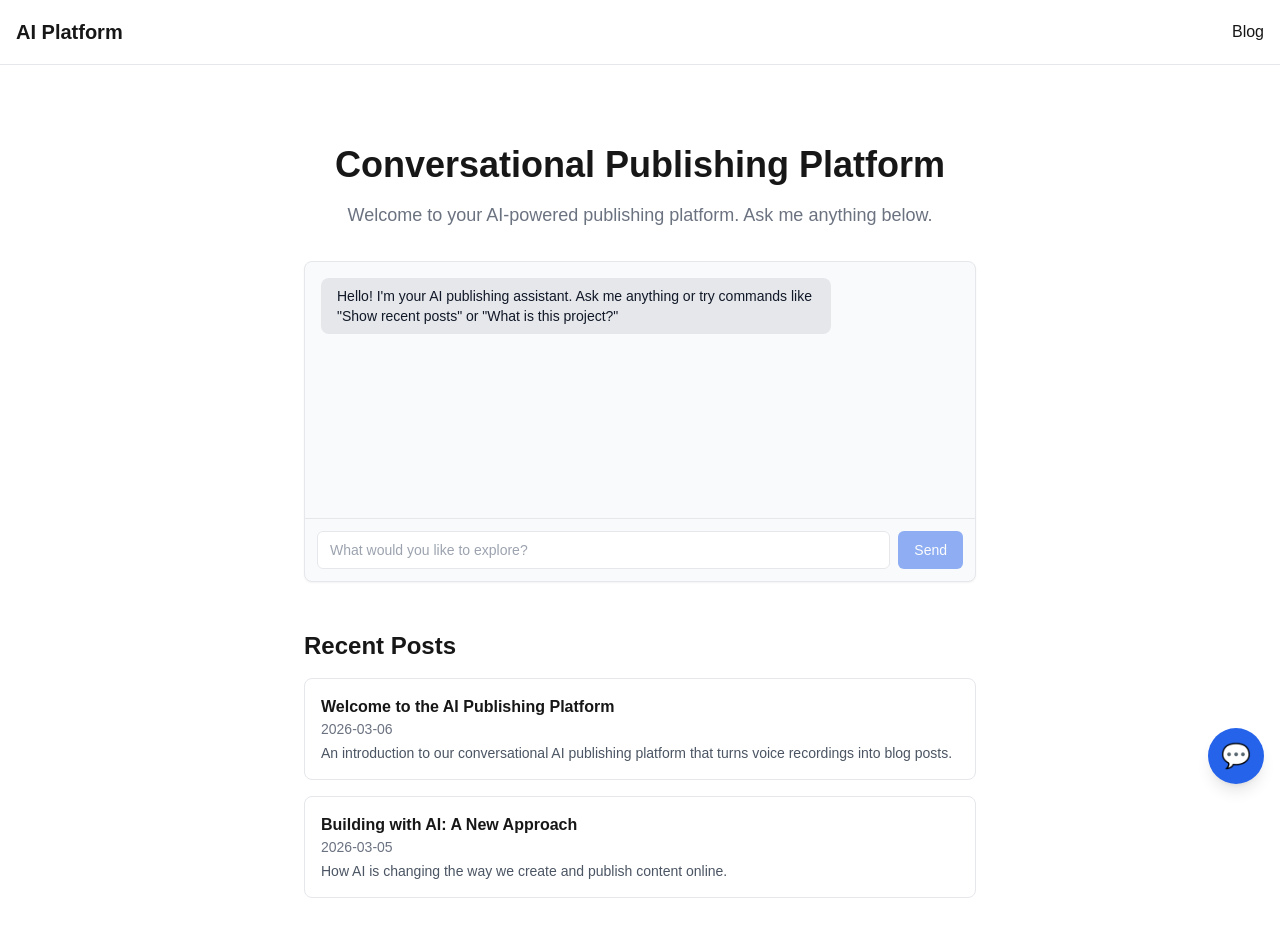
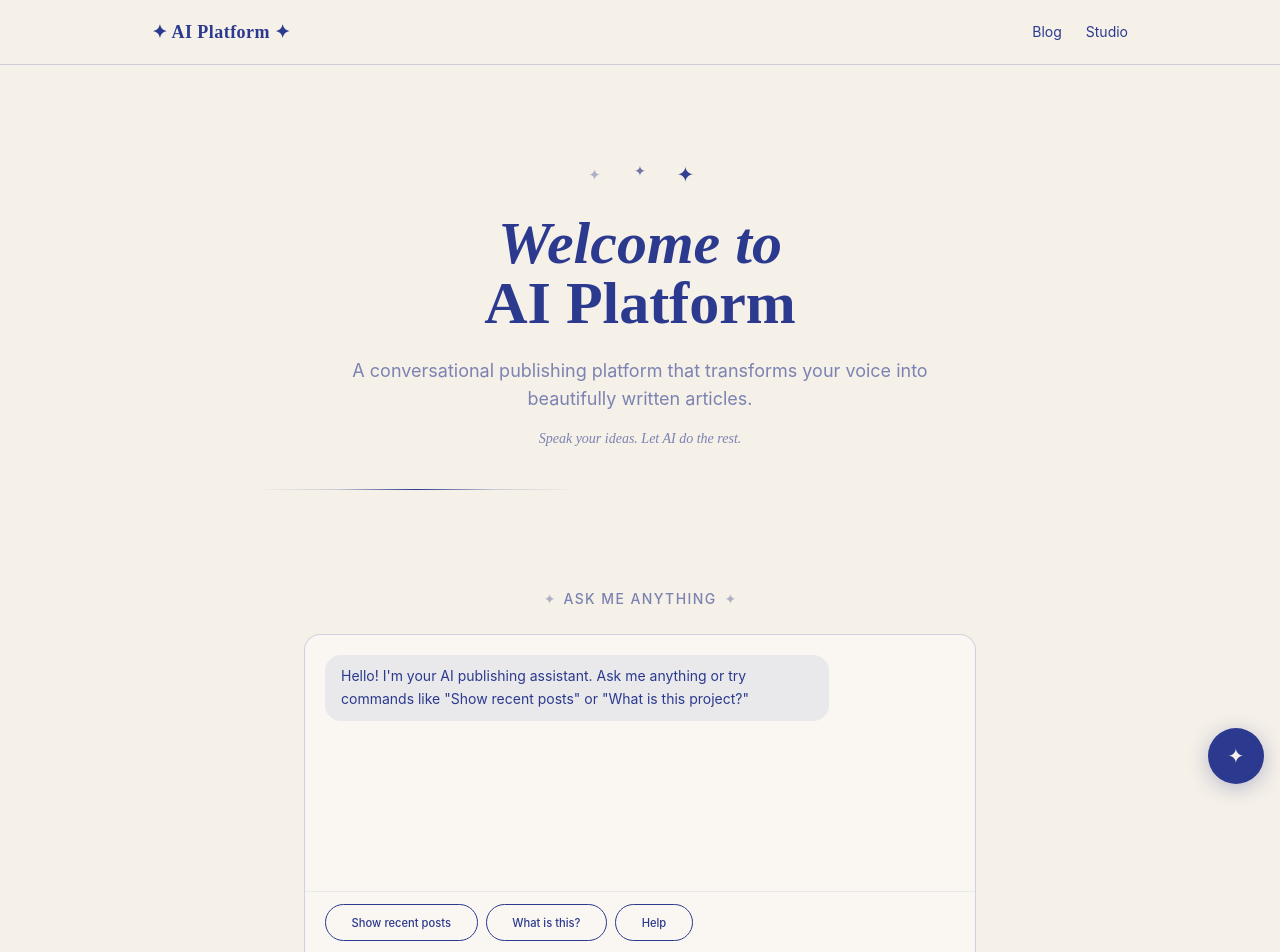
Before and after one commit to AdrianaSo123/autoSite, a Next.js app: page / in a window 1280 px wide. Shown: the top 952 px of the page. Built offline with nearby package versions, Linux system fonts and the light colour scheme.

Commit message:
Redesign: mono-ink editorial style - cream/indigo palette, Playfair Display serif, sparkle decorators, pill UI

```diff
--- a/src/app/blog/page.tsx
+++ b/src/app/blog/page.tsx
@@ -10,24 +10,46 @@ export default function BlogPage() {
     const posts = getAllPosts();
 
     return (
-        <div className="max-w-3xl mx-auto">
-            <h1 className="text-3xl font-bold mb-8">Blog</h1>
-            <div className="flex flex-col gap-6">
+        <div className="max-w-3xl mx-auto fade-in-up">
+            <div className="text-center mb-10">
+                <div className="flex justify-center gap-4 mb-4">
+                    <span className="sparkle text-sm">✦</span>
+                    <span className="sparkle text-xs" style={{ animationDelay: '0.5s' }}>✦</span>
+                    <span className="sparkle text-sm" style={{ animationDelay: '1s' }}>✦</span>
+                </div>
+                <h1
+                    className="text-4xl font-semibold mb-3"
+                    style={{ fontFamily: "'Playfair Display', serif", color: 'var(--ink)' }}
+                >
+                    Blog
+                </h1>
+                <p className="text-sm" style={{ color: 'var(--text-secondary)' }}>
+                    Ideas, articles, and thoughts — all from voice to page.
+                </p>
+                <div className="ink-divider max-w-xs mx-auto mt-6" />
+            </div>
+
+            <div className="flex flex-col gap-5">
                 {posts.map((post) => (
-                    <article
-                        key={post.slug}
-                        className="border rounded-lg p-6 hover:shadow-md transition-shadow"
-                    >
+                    <article key={post.slug} className="ink-card group">
                         <Link href={`/blog/${post.slug}`}>
-                            <h2 className="text-xl font-semibold mb-2 hover:underline">
+                            <h2
+                                className="text-xl font-semibold mb-1 group-hover:opacity-80 transition-opacity"
+                                style={{ fontFamily: "'Playfair Display', serif", color: 'var(--ink)' }}
+                            >
                                 {post.title}
                             </h2>
                         </Link>
-                        <p className="text-sm text-gray-500 mb-3">{post.date}</p>
-                        <p className="text-gray-600 dark:text-gray-400">{post.excerpt}</p>
+                        <p className="text-xs mb-3" style={{ color: 'var(--text-secondary)' }}>
+                            {post.date}
+                        </p>
+                        <p className="text-sm leading-relaxed" style={{ color: 'var(--text-secondary)' }}>
+                            {post.excerpt}
+                        </p>
                         <Link
                             href={`/blog/${post.slug}`}
-                            className="text-blue-600 dark:text-blue-400 text-sm mt-3 inline-block hover:underline"
+                            className="text-sm mt-3 inline-block hover:opacity-70 transition-opacity"
+                            style={{ color: 'var(--ink)', fontFamily: "'Playfair Display', serif", fontStyle: 'italic' }}
                         >
                             Read more →
                         </Link>
--- a/src/app/globals.css
+++ b/src/app/globals.css
@@ -2,22 +2,172 @@
 @tailwind components;
 @tailwind utilities;
 
+@import url('https://fonts.googleapis.com/css2?family=Playfair+Display:ital,wght@0,400;0,600;0,700;1,400;1,600&family=Inter:wght@300;400;500;600&display=swap');
+
 :root {
-  --background: #ffffff;
-  --foreground: #171717;
+  --cream: #F5F0E8;
+  --cream-light: #FAF7F2;
+  --ink: #2B3A8E;
+  --ink-light: #4A5CB8;
+  --ink-faint: rgba(43, 58, 142, 0.08);
+  --ink-border: rgba(43, 58, 142, 0.2);
+  --text-primary: #2B3A8E;
+  --text-secondary: rgba(43, 58, 142, 0.6);
+  --background: var(--cream);
+  --foreground: var(--ink);
 }
 
-@media (prefers-color-scheme: dark) {
-  :root {
-    --background: #0a0a0a;
-    --foreground: #ededed;
-  }
+* {
+  box-sizing: border-box;
 }
 
 body {
-  color: var(--foreground);
-  background: var(--background);
-  font-family: Arial, Helvetica, sans-serif;
+  color: var(--text-primary);
+  background: var(--cream);
+  font-family: 'Inter', -apple-system, sans-serif;
+  -webkit-font-smoothing: antialiased;
+}
+
+h1, h2, h3, h4, h5, h6 {
+  font-family: 'Playfair Display', Georgia, serif;
+  color: var(--ink);
+}
+
+/* ✦ Decorative sparkle animation */
+@keyframes sparkle {
+  0%, 100% { opacity: 0.3; transform: scale(0.8); }
+  50% { opacity: 1; transform: scale(1.2); }
+}
+
+@keyframes float {
+  0%, 100% { transform: translateY(0); }
+  50% { transform: translateY(-6px); }
+}
+
+@keyframes fadeInUp {
+  from { opacity: 0; transform: translateY(20px); }
+  to { opacity: 1; transform: translateY(0); }
+}
+
+.sparkle {
+  animation: sparkle 3s ease-in-out infinite;
+  color: var(--ink);
+}
+
+.float {
+  animation: float 4s ease-in-out infinite;
+}
+
+.fade-in-up {
+  animation: fadeInUp 0.8s ease-out forwards;
+}
+
+/* Pill-shaped inputs and buttons */
+.pill {
+  border-radius: 999px;
+  border: 1.5px solid var(--ink-border);
+  padding: 0.6rem 1.4rem;
+  background: var(--cream-light);
+  color: var(--ink);
+  transition: all 0.3s ease;
+}
+
+.pill:hover {
+  border-color: var(--ink);
+  box-shadow: 0 2px 12px rgba(43, 58, 142, 0.1);
+}
+
+.pill:focus {
+  outline: none;
+  border-color: var(--ink);
+  box-shadow: 0 0 0 3px var(--ink-faint);
+}
+
+.pill-button {
+  border-radius: 999px;
+  border: 1.5px solid var(--ink);
+  padding: 0.6rem 1.6rem;
+  background: var(--ink);
+  color: var(--cream);
+  font-family: 'Inter', sans-serif;
+  font-weight: 500;
+  cursor: pointer;
+  transition: all 0.3s ease;
+}
+
+.pill-button:hover {
+  background: var(--ink-light);
+  box-shadow: 0 4px 16px rgba(43, 58, 142, 0.2);
+  transform: translateY(-1px);
+}
+
+.pill-button-outline {
+  border-radius: 999px;
+  border: 1.5px solid var(--ink);
+  padding: 0.6rem 1.6rem;
+  background: transparent;
+  color: var(--ink);
+  font-family: 'Inter', sans-serif;
+  font-weight: 500;
+  cursor: pointer;
+  transition: all 0.3s ease;
+}
+
+.pill-button-outline:hover {
+  background: var(--ink-faint);
+  transform: translateY(-1px);
+}
+
+/* Decorative divider */
+.ink-divider {
+  height: 1px;
+  background: linear-gradient(
+    90deg,
+    transparent,
+    var(--ink-border),
+    var(--ink),
+    var(--ink-border),
+    transparent
+  );
+  margin: 2rem 0;
+}
+
+/* Card style */
+.ink-card {
+  border: 1.5px solid var(--ink-border);
+  border-radius: 16px;
+  padding: 1.5rem;
+  background: var(--cream-light);
+  transition: all 0.3s ease;
+}
+
+.ink-card:hover {
+  border-color: var(--ink-light);
+  box-shadow: 0 4px 20px rgba(43, 58, 142, 0.08);
+  transform: translateY(-2px);
+}
+
+/* Prose styling for blog content */
+.prose h1, .prose h2, .prose h3 {
+  font-family: 'Playfair Display', Georgia, serif;
+  color: var(--ink);
+}
+
+.prose a {
+  color: var(--ink);
+  text-decoration-color: var(--ink-border);
+  text-underline-offset: 3px;
+  transition: text-decoration-color 0.3s;
+}
+
+.prose a:hover {
+  text-decoration-color: var(--ink);
+}
+
+/* Override tailwind dark mode — we stay cream */
+.dark body, body {
+  background: var(--cream) !important;
+  color: var(--text-primary) !important;
 }
 
 @layer utilities {
--- a/src/app/layout.tsx
+++ b/src/app/layout.tsx
@@ -1,19 +1,7 @@
 import type { Metadata } from "next";
-import localFont from "next/font/local";
 import Link from "next/link";
 import FloatingChat from "@/components/FloatingChat";
 import "./globals.css";
-
-const geistSans = localFont({
-  src: "./fonts/GeistVF.woff",
-  variable: "--font-geist-sans",
-  weight: "100 900",
-});
-const geistMono = localFont({
-  src: "./fonts/GeistMonoVF.woff",
-  variable: "--font-geist-mono",
-  weight: "100 900",
-});
 
 export const metadata: Metadata = {
   title: "AI Publishing Platform",
@@ -27,19 +15,28 @@ export default function RootLayout({
 }>) {
   return (
     <html lang="en">
-      <body
-        className={`${geistSans.variable} ${geistMono.variable} antialiased`}
-      >
+      <body>
         <div className="flex flex-col min-h-screen">
-          <header className="border-b">
-            <nav className="container mx-auto px-4 h-16 flex items-center justify-between">
-              <Link href="/" className="font-bold text-xl">AI Platform</Link>
-              <div className="flex gap-4">
-                <Link href="/blog" className="hover:underline">Blog</Link>
+          <header className="border-b" style={{ borderColor: 'var(--ink-border)' }}>
+            <nav className="max-w-5xl mx-auto px-6 h-16 flex items-center justify-between">
+              <Link
+                href="/"
+                className="font-semibold text-lg tracking-wide"
+                style={{ fontFamily: "'Playfair Display', serif", color: 'var(--ink)' }}
+              >
+                ✦ AI Platform ✦
+              </Link>
+              <div className="flex gap-6 text-sm" style={{ fontFamily: "'Inter', sans-serif" }}>
+                <Link href="/blog" className="hover:opacity-70 transition-opacity" style={{ color: 'var(--ink)' }}>
+                  Blog
+                </Link>
+                <Link href="/studio" className="hover:opacity-70 transition-opacity" style={{ color: 'var(--ink)' }}>
+                  Studio
+                </Link>
               </div>
             </nav>
           </header>
-          <main className="flex-1 container mx-auto px-4 py-8">
+          <main className="flex-1 max-w-5xl mx-auto px-6 py-8 w-full">
             {children}
           </main>
           <FloatingChat />
--- a/src/app/page.tsx
+++ b/src/app/page.tsx
@@ -6,38 +6,106 @@ export default function Home() {
   const posts = getAllPosts().slice(0, 5);
 
   return (
-    <div className="flex flex-col items-center justify-center py-12">
-      <h1 className="text-4xl font-bold mb-4">Conversational Publishing Platform</h1>
-      <p className="text-lg text-gray-500 dark:text-gray-400 max-w-2xl text-center mb-8">
-        Welcome to your AI-powered publishing platform. Ask me anything below.
-      </p>
+    <div className="flex flex-col items-center fade-in-up">
+      {/* ✦ Hero Section */}
+      <section className="w-full max-w-3xl text-center py-16">
+        {/* Decorative sparkles */}
+        <div className="flex justify-center gap-8 mb-6">
+          <span className="sparkle text-lg" style={{ animationDelay: '0s' }}>✦</span>
+          <span className="sparkle text-sm" style={{ animationDelay: '0.5s' }}>✦</span>
+          <span className="sparkle text-lg" style={{ animationDelay: '1s' }}>✦</span>
+        </div>
 
-      {/* Chat Interface */}
-      <ChatInterface />
+        <h1
+          className="text-5xl md:text-6xl font-semibold mb-6 leading-tight"
+          style={{ fontFamily: "'Playfair Display', serif", color: 'var(--ink)' }}
+        >
+          <em>Welcome to</em>
+          <br />
+          AI Platform
+        </h1>
 
-      {/* Recent posts */}
-      <div className="w-full max-w-2xl mt-12">
-        <h2 className="text-2xl font-semibold mb-4">Recent Posts</h2>
+        <p
+          className="text-base md:text-lg max-w-xl mx-auto mb-4 leading-relaxed"
+          style={{ color: 'var(--text-secondary)', fontFamily: "'Inter', sans-serif" }}
+        >
+          A conversational publishing platform that transforms
+          your voice into beautifully written articles.
+        </p>
+
+        <p
+          className="text-sm mb-10 italic"
+          style={{ color: 'var(--text-secondary)', fontFamily: "'Playfair Display', serif" }}
+        >
+          Speak your ideas. Let AI do the rest.
+        </p>
+
+        {/* Decorative divider */}
+        <div className="ink-divider max-w-xs mx-auto" />
+      </section>
+
+      {/* ✦ Chat Section */}
+      <section className="w-full max-w-2xl mb-16">
+        <div className="text-center mb-6">
+          <span className="sparkle text-sm mr-2">✦</span>
+          <span
+            className="text-sm uppercase tracking-widest"
+            style={{ color: 'var(--text-secondary)', fontFamily: "'Inter', sans-serif", fontWeight: 500 }}
+          >
+            Ask me anything
+          </span>
+          <span className="sparkle text-sm ml-2">✦</span>
+        </div>
+        <ChatInterface />
+      </section>
+
+      {/* ✦ Recent Posts Section */}
+      <section className="w-full max-w-3xl mb-16">
+        <div className="ink-divider mb-10" />
+
+        <div className="flex items-center justify-center gap-3 mb-8">
+          <span className="sparkle text-sm">✦</span>
+          <h2
+            className="text-2xl md:text-3xl font-semibold"
+            style={{ fontFamily: "'Playfair Display', serif", color: 'var(--ink)' }}
+          >
+            Recent Posts
+          </h2>
+          <span className="sparkle text-sm">✦</span>
+        </div>
+
         {posts.length > 0 ? (
-          <div className="flex flex-col gap-4">
+          <div className="grid gap-5">
             {posts.map((post) => (
               <Link
                 key={post.slug}
                 href={`/blog/${post.slug}`}
-                className="border rounded-lg p-4 hover:shadow-md transition-shadow block"
+                className="ink-card block group"
               >
-                <h3 className="font-semibold">{post.title}</h3>
-                <p className="text-sm text-gray-500">{post.date}</p>
-                <p className="text-gray-600 dark:text-gray-400 text-sm mt-1">{post.excerpt}</p>
+                <h3
+                  className="text-lg font-semibold mb-1 group-hover:opacity-80 transition-opacity"
+                  style={{ fontFamily: "'Playfair Display', serif", color: 'var(--ink)' }}
+                >
+                  {post.title}
+                </h3>
+                <p className="text-xs mb-2" style={{ color: 'var(--text-secondary)' }}>
+                  {post.date}
+                </p>
+                <p className="text-sm leading-relaxed" style={{ color: 'var(--text-secondary)' }}>
+                  {post.excerpt}
+                </p>
               </Link>
             ))}
           </div>
         ) : (
-          <div className="border border-dashed border-gray-300 dark:border-gray-700 rounded-lg p-12 flex items-center justify-center text-gray-400">
-            No posts yet
+          <div
+            className="ink-card text-center py-12"
+            style={{ borderStyle: 'dashed', color: 'var(--text-secondary)' }}
+          >
+            No posts yet — record your first idea
           </div>
         )}
-      </div>
+      </section>
     </div>
   );
 }
--- a/src/components/ChatInterface.tsx
+++ b/src/components/ChatInterface.tsx
@@ -80,19 +80,27 @@ export default function ChatInterface() {
     };
 
     return (
-        <div className="w-full max-w-2xl border rounded-lg bg-gray-50 dark:bg-gray-800 dark:border-gray-700 shadow-sm overflow-hidden">
+        <div
+            className="w-full rounded-2xl overflow-hidden"
+            style={{
+                border: '1.5px solid var(--ink-border)',
+                background: 'var(--cream-light)',
+            }}
+        >
             {/* Messages area */}
-            <div className="h-64 overflow-y-auto p-4 space-y-3">
+            <div className="h-64 overflow-y-auto p-5 space-y-3">
                 {messages.map((msg) => (
                     <div
                         key={msg.id}
                         className={`flex ${msg.role === "user" ? "justify-end" : "justify-start"}`}
                     >
                         <div
-                            className={`max-w-[80%] rounded-lg px-4 py-2 text-sm ${msg.role === "user"
-                                    ? "bg-blue-600 text-white"
-                                    : "bg-gray-200 dark:bg-gray-700 text-gray-900 dark:text-gray-100"
-                                }`}
+                            className="max-w-[80%] rounded-2xl px-4 py-2.5 text-sm leading-relaxed"
+                            style={{
+                                background: msg.role === "user" ? 'var(--ink)' : 'var(--ink-faint)',
+                                color: msg.role === "user" ? 'var(--cream)' : 'var(--ink)',
+                                fontFamily: "'Inter', sans-serif",
+                            }}
                         >
                             {msg.content}
                         </div>
@@ -100,29 +108,57 @@ export default function ChatInterface() {
                 ))}
                 {isLoading && (
                     <div className="flex justify-start">
-                        <div className="bg-gray-200 dark:bg-gray-700 rounded-lg px-4 py-2 text-sm text-gray-500">
-                            Thinking...
+                        <div
+                            className="rounded-2xl px-4 py-2.5 text-sm"
+                            style={{
+                                background: 'var(--ink-faint)',
+                                color: 'var(--text-secondary)',
+                                fontFamily: "'Inter', sans-serif",
+                            }}
+                        >
+                            ✦ Thinking...
                         </div>
                     </div>
                 )}
                 <div ref={messagesEndRef} />
             </div>
 
+            {/* Suggested prompts */}
+            <div
+                className="px-5 py-3 flex gap-2 flex-wrap"
+                style={{ borderTop: '1px solid var(--ink-faint)' }}
+            >
+                {["Show recent posts", "What is this?", "Help"].map((prompt) => (
+                    <button
+                        key={prompt}
+                        onClick={() => { setInput(prompt); }}
+                        className="pill-button-outline text-xs py-1.5 px-3"
+                        style={{ borderRadius: '999px', fontSize: '0.7rem' }}
+                    >
+                        {prompt}
+                    </button>
+                ))}
+            </div>
+
             {/* Input area */}
-            <div className="border-t dark:border-gray-700 p-3 flex gap-2">
+            <div
+                className="p-4 flex gap-3"
+                style={{ borderTop: '1px solid var(--ink-border)' }}
+            >
                 <input
                     type="text"
                     value={input}
                     onChange={(e) => setInput(e.target.value)}
                     onKeyDown={handleKeyDown}
                     placeholder="What would you like to explore?"
-                    className="flex-1 rounded-md border dark:border-gray-600 px-3 py-2 text-sm bg-white dark:bg-gray-900 focus:outline-none focus:ring-2 focus:ring-blue-500"
+                    className="pill flex-1 text-sm"
+                    style={{ fontFamily: "'Inter', sans-serif" }}
                     disabled={isLoading}
                 />
                 <button
                     onClick={sendMessage}
                     disabled={isLoading || !input.trim()}
-                    className="rounded-md bg-blue-600 text-white px-4 py-2 text-sm hover:bg-blue-700 disabled:opacity-50 disabled:cursor-not-allowed transition-colors"
+                    className="pill-button text-sm disabled:opacity-40 disabled:cursor-not-allowed"
                 >
                     Send
                 </button>
--- a/src/components/FloatingChat.tsx
+++ b/src/components/FloatingChat.tsx
@@ -10,12 +10,27 @@ export default function FloatingChat() {
         <>
             {/* Chat Panel */}
             {isOpen && (
-                <div className="fixed bottom-20 right-4 z-50 w-[380px] max-h-[500px] rounded-xl shadow-2xl border bg-white dark:bg-gray-900 dark:border-gray-700 overflow-hidden animate-in slide-in-from-bottom-4">
-                    <div className="flex items-center justify-between px-4 py-3 border-b dark:border-gray-700 bg-blue-600 text-white">
-                        <span className="font-semibold text-sm">AI Assistant</span>
+                <div
+                    className="fixed bottom-20 right-4 z-50 w-[380px] max-h-[500px] rounded-2xl overflow-hidden"
+                    style={{
+                        boxShadow: '0 8px 40px rgba(43, 58, 142, 0.15)',
+                        border: '1.5px solid var(--ink-border)',
+                        background: 'var(--cream)',
+                    }}
+                >
+                    <div
+                        className="flex items-center justify-between px-5 py-3"
+                        style={{
+                            background: 'var(--ink)',
+                            color: 'var(--cream)',
+                            fontFamily: "'Playfair Display', serif",
+                        }}
+                    >
+                        <span className="font-semibold text-sm">✦ AI Assistant ✦</span>
                         <button
                             onClick={() => setIsOpen(false)}
-                            className="text-white hover:text-gray-200 text-lg leading-none"
+                            className="hover:opacity-70 text-lg leading-none transition-opacity"
+                            style={{ color: 'var(--cream)' }}
                         >
                             ✕
                         </button>
@@ -27,10 +42,15 @@ export default function FloatingChat() {
             {/* Floating Action Button */}
             <button
                 onClick={() => setIsOpen(!isOpen)}
-                className="fixed bottom-4 right-4 z-50 w-14 h-14 rounded-full bg-blue-600 text-white shadow-lg hover:bg-blue-700 hover:shadow-xl transition-all flex items-center justify-center text-2xl"
+                className="fixed bottom-4 right-4 z-50 w-14 h-14 rounded-full flex items-center justify-center text-xl transition-all"
+                style={{
+                    background: 'var(--ink)',
+                    color: 'var(--cream)',
+                    boxShadow: '0 4px 20px rgba(43, 58, 142, 0.3)',
+                }}
                 aria-label="Open chat"
             >
-                {isOpen ? "✕" : "💬"}
+                {isOpen ? "✕" : "✦"}
             </button>
         </>
     );
```
Also changed, not shown: src/app/blog/[slug]/page.tsx (+16 -5 lines).
